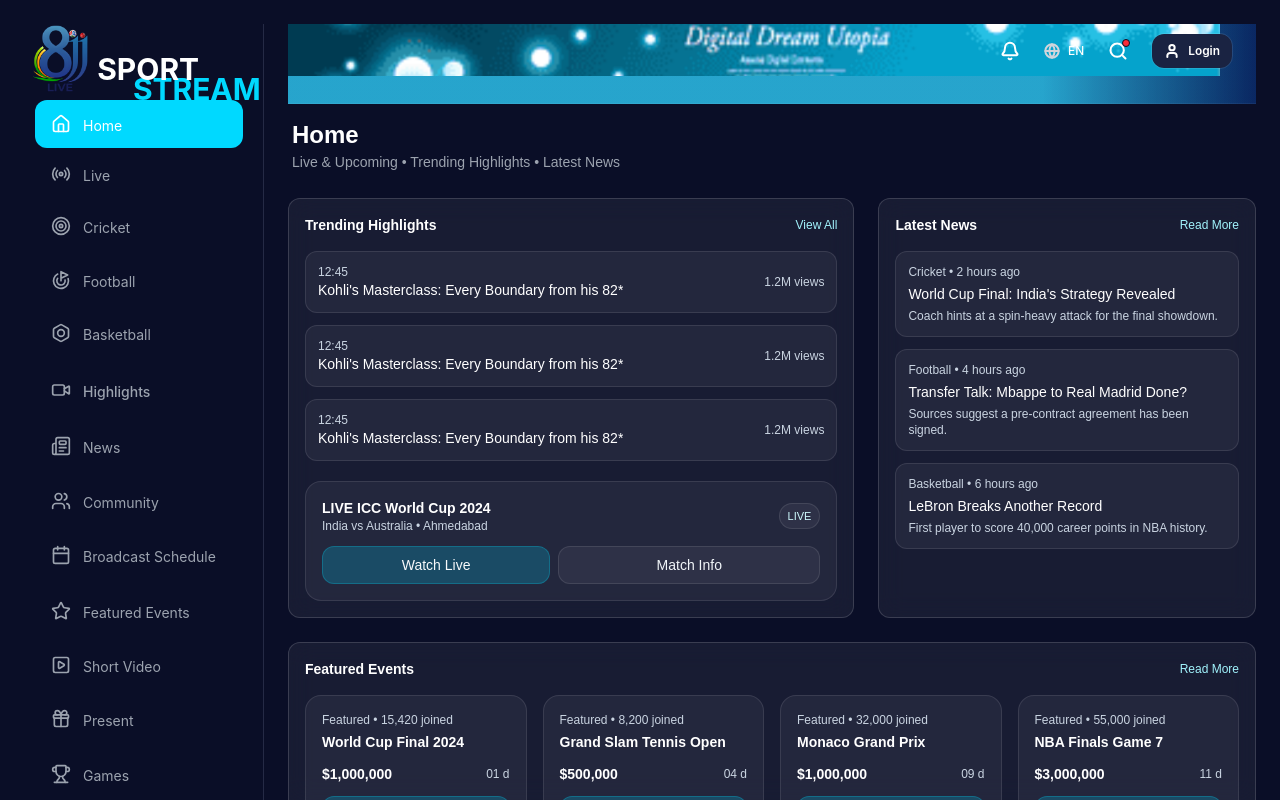
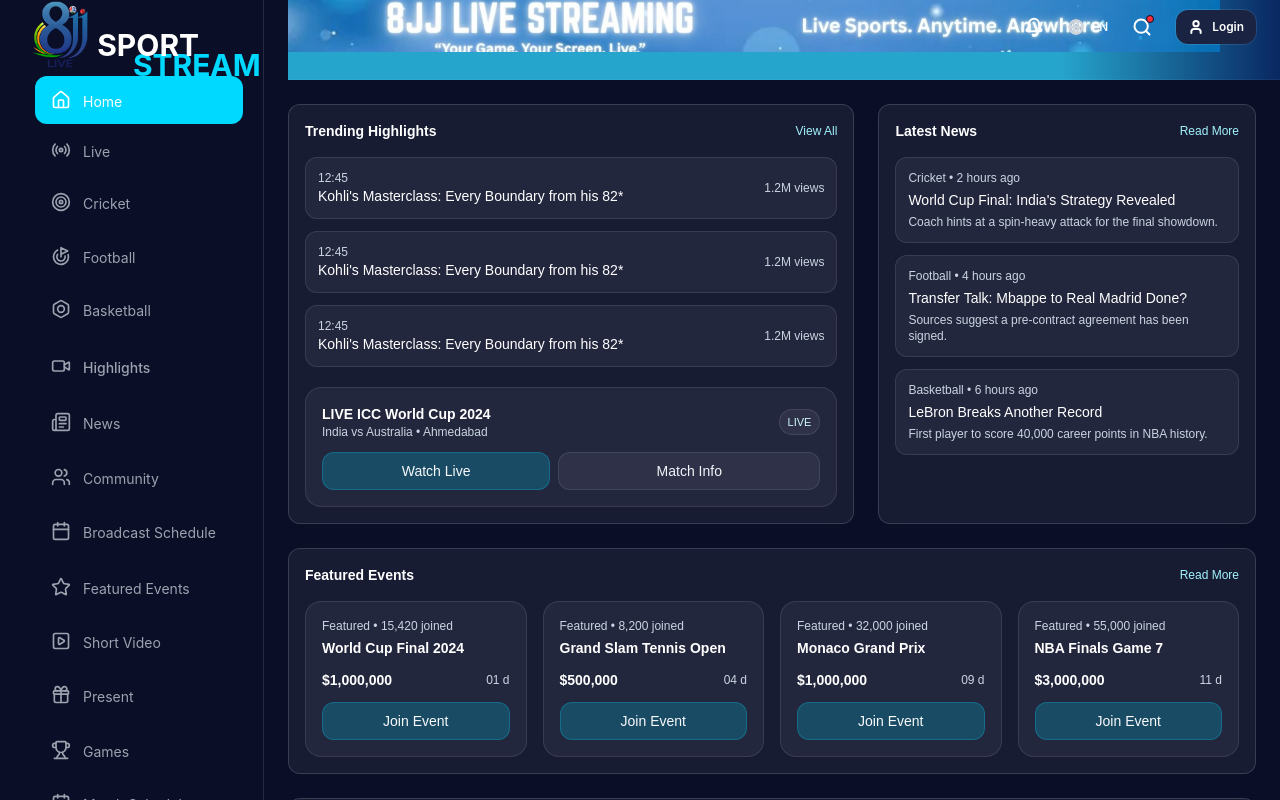
Before and after one commit to DrFace/8jj.live, a Next.js app: page / in a window 1280 px wide. Built offline with nearby package versions, Linux system fonts and the light colour scheme; no server answers.

Commit message:
component fix

```diff
--- a/src/app/globals.css
+++ b/src/app/globals.css
@@ -62,6 +62,7 @@ body {
   height: 100%;
   max-width: 100%;
   overflow-x: hidden;
+    overflow: hidden;
 }
 
 /* IMPORTANT: use your tokens, NOT --background/--foreground */
--- a/src/components/AppShell.tsx
+++ b/src/components/AppShell.tsx
@@ -12,18 +12,34 @@ export default function AppShell({
   subtitle?: string;
 }) {
   return (
-    <div className="min-h-screen bg-bg text-text">
-      {/* full width; avoid fractional rounding */}
-      <div className="w-full px-6 py-6 overflow-x-hidden">
-        <div className="grid grid-cols-[240px_minmax(0,1fr)] gap-6 items-start">
-          <div>
+    // Lock app to viewport; only the content column will scroll
+    <div className="h-screen overflow-hidden bg-bg text-text">
+      <div className="w-full h-full px-6 pb-6 overflow-hidden">
+        <div className="grid h-full grid-cols-[240px_minmax(0,1fr)] gap-6 items-start">
+          {/* Sidebar stays visible */}
+          <div className="sticky top-0 h-screen self-start">
             <Sidebar />
           </div>
 
-          <div className="min-w-0 space-y-6">
-            <TopBar title={title} subtitle={subtitle} />
-            <main className="min-w-0 space-y-6">{children}</main>
-            <Footer />
+          {/* Right column (cancel outer right padding so edge is flush) */}
+          <div className="min-w-0 h-full flex flex-col min-h-0 -mr-6">
+            {/* TopNav stays visible (REMOVE pr-6 to remove the top gap) */}
+            <div className="sticky top-0 z-50 shrink-0">
+              <TopBar title={title} subtitle={subtitle} />
+            </div>
+
+            {/* Single scroll area (keep pr-6 so content stays aligned) */}
+            <div className="flex-1 min-h-0 overflow-y-auto pt-6 pr-6">
+              {/* This inner flex makes footer stick to bottom when content is short */}
+              <div className="min-h-full flex flex-col">
+                <main className="flex-1 min-w-0 space-y-6">{children}</main>
+
+                {/* Footer pushed to bottom for short pages */}
+                <div className="mt-auto pt-6">
+                  <Footer />
+                </div>
+              </div>
+            </div>
           </div>
         </div>
       </div>
--- a/src/components/TopNav.tsx
+++ b/src/components/TopNav.tsx
@@ -21,7 +21,7 @@ export default function TopNav({
       >
         {/* Left banner image (Figma: 932 x 52) */}
         <img
-          src="/images/topnav/topnav.png"
+          src="/images/topnav/topnav.jpeg"
           alt=""
           className="absolute left-0 top-0 h-13 w-233 object-cover pointer-events-none select-none"
           draggable={false}
@@ -97,19 +97,7 @@ export default function TopNav({
         </div>
       </header>
 
-      {/* Optional page title area */}
-      {(title || subtitle) && (
-        <div className="px-1">
-          {title && (
-            <h1 className="text-text text-2xl font-semibold leading-tight">
-              {title}
-            </h1>
-          )}
-          {subtitle && (
-            <p className="text-muted text-sm leading-6">{subtitle}</p>
-          )}
-        </div>
-      )}
+
     </div>
   );
 }
```
Also changed, not shown: public/images/topnav/topnav.jpeg (added).
